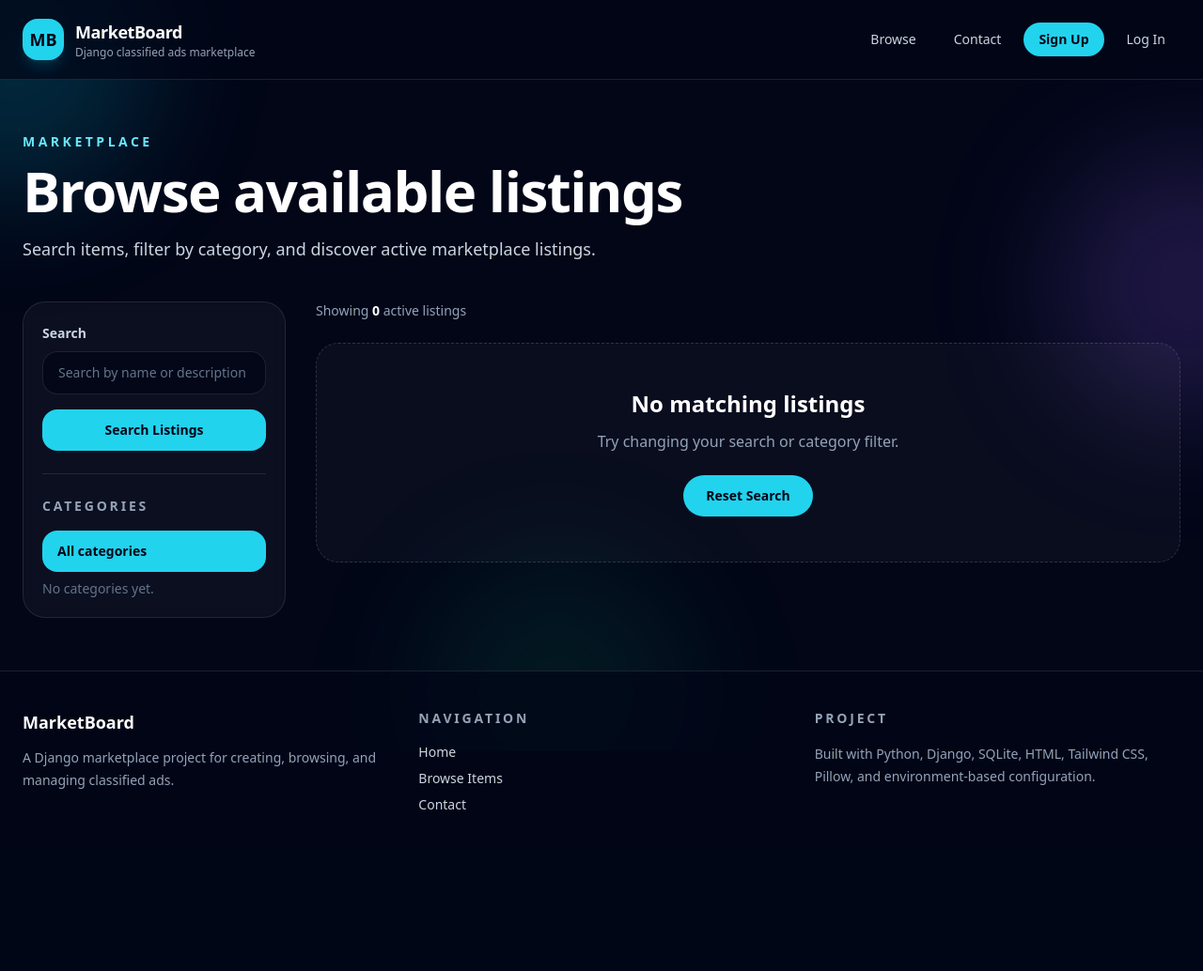
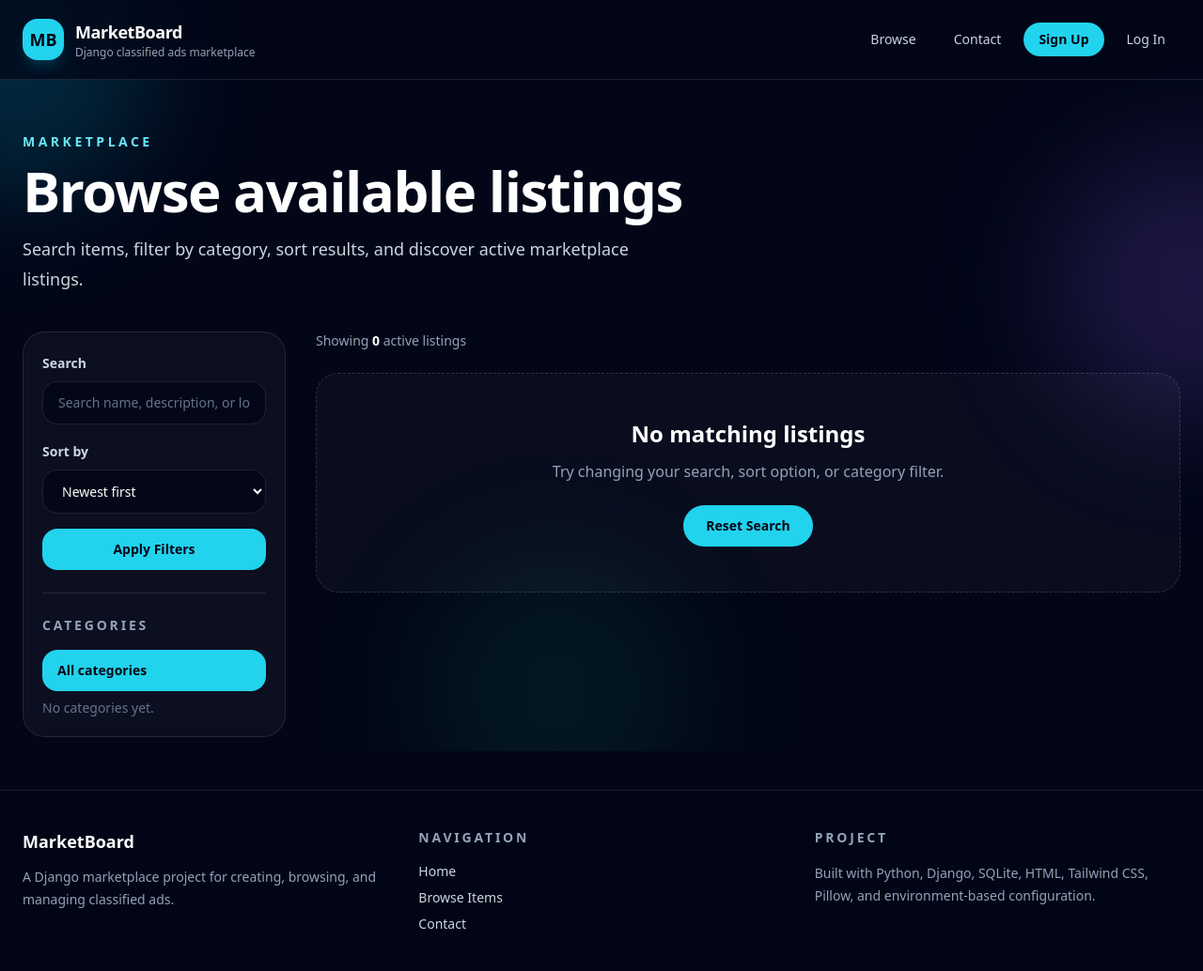
Before and after one commit to mohammad-azimi/MarketBoard, a Django app: page /items/ in a window 1280 px wide. Shown: the whole page at 94% size. Before the commit the page ends 862 px from the top, so only its background shows below. Run offline with Django 4.2, Linux system fonts and the light colour scheme; data that the repository does not hold is empty; some libraries are stand-ins or nearby versions.

Commit message:
Add listing details and marketplace sorting

```diff
--- a/Panel/item/forms.py
+++ b/Panel/item/forms.py
@@ -2,46 +2,138 @@ from django import forms
 
 from .models import Item
 
-INPUT_CLASSES = 'w-full py-4 px-6 rounded-xl border'
+
+INPUT_CLASSES = (
+    "w-full rounded-2xl border border-white/10 bg-slate-950/80 px-4 py-3 "
+    "text-sm text-white outline-none transition placeholder:text-slate-500 "
+    "focus:border-cyan-400"
+)
+
+CHECKBOX_CLASSES = (
+    "h-5 w-5 rounded border-white/10 bg-slate-950 text-cyan-400 "
+    "focus:ring-cyan-400"
+)
+
+
 class NewItemForm(forms.ModelForm):
     class Meta:
         model = Item
-        fields = ('Category', 'name', 'description', 'price', 'image',)
+        fields = (
+            "Category",
+            "name",
+            "description",
+            "price",
+            "condition",
+            "location",
+            "image",
+        )
 
         widgets = {
-            'Category': forms.Select(attrs={
-                'class': INPUT_CLASSES
-            }),
-            'name': forms.TextInput(attrs={
-                'class': INPUT_CLASSES
-            }),
-            'description': forms.Textarea(attrs={
-                'class': INPUT_CLASSES
-            }),
-            'price': forms.TextInput(attrs={
-                'class': INPUT_CLASSES
-            }),
-            'image': forms.FileInput(attrs={
-                'class': INPUT_CLASSES
-            })
+            "Category": forms.Select(
+                attrs={
+                    "class": INPUT_CLASSES,
+                }
+            ),
+            "name": forms.TextInput(
+                attrs={
+                    "class": INPUT_CLASSES,
+                    "placeholder": "Example: iPhone 13 Pro",
+                }
+            ),
+            "description": forms.Textarea(
+                attrs={
+                    "class": INPUT_CLASSES,
+                    "placeholder": "Describe the item, its condition, and any important details.",
+                    "rows": 7,
+                }
+            ),
+            "price": forms.NumberInput(
+                attrs={
+                    "class": INPUT_CLASSES,
+                    "placeholder": "Example: 450",
+                    "min": "0",
+                    "step": "0.01",
+                }
+            ),
+            "condition": forms.Select(
+                attrs={
+                    "class": INPUT_CLASSES,
+                }
+            ),
+            "location": forms.TextInput(
+                attrs={
+                    "class": INPUT_CLASSES,
+                    "placeholder": "Example: Saint Petersburg",
+                }
+            ),
+            "image": forms.FileInput(
+                attrs={
+                    "class": INPUT_CLASSES,
+                }
+            ),
         }
+
 
 class EditItemForm(forms.ModelForm):
     class Meta:
         model = Item
-        fields = ('name', 'description', 'price', 'image', 'is_sold')
+        fields = (
+            "Category",
+            "name",
+            "description",
+            "price",
+            "condition",
+            "location",
+            "image",
+            "is_sold",
+        )
 
         widgets = {
-            'name': forms.TextInput(attrs={
-                'class': INPUT_CLASSES
-            }),
-            'description': forms.Textarea(attrs={
-                'class': INPUT_CLASSES
-            }),
-            'price': forms.TextInput(attrs={
-                'class': INPUT_CLASSES
-            }),
-            'image': forms.FileInput(attrs={
-                'class': INPUT_CLASSES
-            })
+            "Category": forms.Select(
+                attrs={
+                    "class": INPUT_CLASSES,
+                }
+            ),
+            "name": forms.TextInput(
+                attrs={
+                    "class": INPUT_CLASSES,
+                    "placeholder": "Example: iPhone 13 Pro",
+                }
+            ),
+            "description": forms.Textarea(
+                attrs={
+                    "class": INPUT_CLASSES,
+                    "placeholder": "Describe the item, its condition, and any important details.",
+                    "rows": 7,
+                }
+            ),
+            "price": forms.NumberInput(
+                attrs={
+                    "class": INPUT_CLASSES,
+                    "placeholder": "Example: 450",
+                    "min": "0",
+                    "step": "0.01",
+                }
+            ),
+            "condition": forms.Select(
+                attrs={
+                    "class": INPUT_CLASSES,
+                }
+            ),
+            "location": forms.TextInput(
+                attrs={
+                    "class": INPUT_CLASSES,
+                    "placeholder": "Example: Saint Petersburg",
+                }
+            ),
+            "image": forms.FileInput(
+                attrs={
+                    "class": INPUT_CLASSES,
+                }
+            ),
+            "is_sold": forms.CheckboxInput(
+                attrs={
+                    "class": CHECKBOX_CLASSES,
+                }
+            ),
         }
--- a/Panel/item/templates/item/items.html
+++ b/Panel/item/templates/item/items.html
@@ -11,7 +11,7 @@
         Browse available listings
       </h1>
       <p class="mt-4 max-w-2xl text-lg leading-8 text-slate-300">
-        Search items, filter by category, and discover active marketplace listings.
+        Search items, filter by category, sort results, and discover active marketplace listings.
       </p>
     </div>
 
@@ -31,18 +31,33 @@
             id="query"
             name="query"
             value="{{ query }}"
-            placeholder="Search by name or description"
+            placeholder="Search name, description, or location"
             class="mt-2 w-full rounded-2xl border border-white/10 bg-slate-950/80 px-4 py-3 text-sm text-white outline-none transition placeholder:text-slate-500 focus:border-cyan-400"
           >
+        </div>
+
+        <div>
+          <label for="sort" class="text-sm font-semibold text-slate-300">Sort by</label>
+          <select
+            id="sort"
+            name="sort"
+            class="mt-2 w-full rounded-2xl border border-white/10 bg-slate-950/80 px-4 py-3 text-sm text-white outline-none transition focus:border-cyan-400"
+          >
+            <option value="newest" {% if sort == "newest" %}selected{% endif %}>Newest first</option>
+            <option value="oldest" {% if sort == "oldest" %}selected{% endif %}>Oldest first</option>
+            <option value="price_low" {% if sort == "price_low" %}selected{% endif %}>Price: low to high</option>
+            <option value="price_high" {% if sort == "price_high" %}selected{% endif %}>Price: high to low</option>
+            <option value="name" {% if sort == "name" %}selected{% endif %}>Name A-Z</option>
+          </select>
         </div>
 
         <input type="hidden" name="category" value="{{ category_id }}">
 
         <button class="w-full rounded-2xl bg-cyan-400 px-5 py-3 text-sm font-bold text-slate-950 transition hover:bg-cyan-300">
-          Search Listings
+          Apply Filters
         </button>
 
-        {% if query or category_id %}
+        {% if query or category_id or sort != "newest" %}
           <a href="{% url 'item:items' %}" class="block rounded-2xl border border-white/10 px-5 py-3 text-center text-sm font-semibold text-slate-300 transition hover:bg-white/10 hover:text-white">
             Clear Filters
           </a>
@@ -56,7 +71,7 @@
 
         <div class="mt-4 space-y-2">
           <a
-            href="{% url 'item:items' %}{% if query %}?query={{ query }}{% endif %}"
+            href="{% url 'item:items' %}{% if query or sort != 'newest' %}?{% if query %}query={{ query }}{% endif %}{% if query and sort != 'newest' %}&{% endif %}{% if sort != 'newest' %}sort={{ sort }}{% endif %}{% endif %}"
             class="flex items-center justify-between rounded-2xl px-4 py-3 text-sm font-semibold transition {% if category_id == 0 %}bg-cyan-400 text-slate-950{% else %}bg-white/[0.03] text-slate-300 hover:bg-white/10 hover:text-white{% endif %}"
           >
             <span>All categories</span>
@@ -64,7 +79,7 @@
 
           {% for category in categories %}
             <a
-              href="{% url 'item:items' %}?category={{ category.id }}{% if query %}&query={{ query }}{% endif %}"
+              href="{% url 'item:items' %}?category={{ category.id }}{% if query %}&query={{ query }}{% endif %}{% if sort != 'newest' %}&sort={{ sort }}{% endif %}"
               class="flex items-center justify-between rounded-2xl px-4 py-3 text-sm font-semibold transition {% if category.id == category_id %}bg-cyan-400 text-slate-950{% else %}bg-white/[0.03] text-slate-300 hover:bg-white/10 hover:text-white{% endif %}"
             >
               <span>{{ category.name }}</span>
@@ -109,6 +124,18 @@
                 </span>
               </div>
 
+              <div class="mt-4 flex flex-wrap gap-2">
+                <span class="rounded-full bg-white/[0.06] px-3 py-1 text-xs font-semibold text-slate-300">
+                  {{ item.get_condition_display }}
+                </span>
+
+                {% if item.location %}
+                  <span class="rounded-full bg-white/[0.06] px-3 py-1 text-xs font-semibold text-slate-300">
+                    {{ item.location }}
+                  </span>
+                {% endif %}
+              </div>
+
               <p class="mt-4 line-clamp-2 text-sm leading-6 text-slate-400">
                 {% if item.description %}
                   {{ item.description }}
@@ -121,7 +148,7 @@
         {% empty %}
           <div class="col-span-full rounded-[1.5rem] border border-dashed border-white/15 bg-white/[0.03] p-12 text-center">
             <h3 class="text-2xl font-black text-white">No matching listings</h3>
-            <p class="mt-3 text-slate-400">Try changing your search or category filter.</p>
+            <p class="mt-3 text-slate-400">Try changing your search, sort option, or category filter.</p>
             <a href="{% url 'item:items' %}" class="mt-6 inline-flex rounded-full bg-cyan-400 px-6 py-3 text-sm font-bold text-slate-950 transition hover:bg-cyan-300">
               Reset Search
             </a>
--- a/Panel/item/views.py
+++ b/Panel/item/views.py
@@ -9,9 +9,20 @@ from .models import Category, Item
 def items(request):
     query = request.GET.get("query", "")
     category_id = request.GET.get("category", "0")
+    sort = request.GET.get("sort", "newest")
+
+    sort_options = {
+        "newest": "-created_at",
+        "oldest": "created_at",
+        "price_low": "price",
+        "price_high": "-price",
+        "name": "name",
+    }
+
+    order_by = sort_options.get(sort, "-created_at")
 
     categories = Category.objects.all()
-    items = Item.objects.filter(is_sold=False).order_by("-created_at")
+    items = Item.objects.filter(is_sold=False)
 
     selected_category_id = 0
 
@@ -24,8 +35,12 @@ def items(request):
 
     if query:
         items = items.filter(
-            Q(name__icontains=query) | Q(description__icontains=query)
+            Q(name__icontains=query)
+            | Q(description__icontains=query)
+            | Q(location__icontains=query)
         )
+
+    items = items.order_by(order_by)
 
     return render(
         request,
@@ -35,6 +50,7 @@ def items(request):
             "query": query,
             "categories": categories,
             "category_id": selected_category_id,
+            "sort": sort,
         },
     )
 
```
Also changed, not shown: Panel/item/admin.py (+36 -3 lines), Panel/item/models.py (+38 -6 lines), Panel/item/templates/item/detail.html (+29 -0 lines), Panel/item/templates/item/form.html (+21 -2 lines), Panel/item/migrations/0003_alter_item_options_item_condition_item_location_and_more.py (added).
